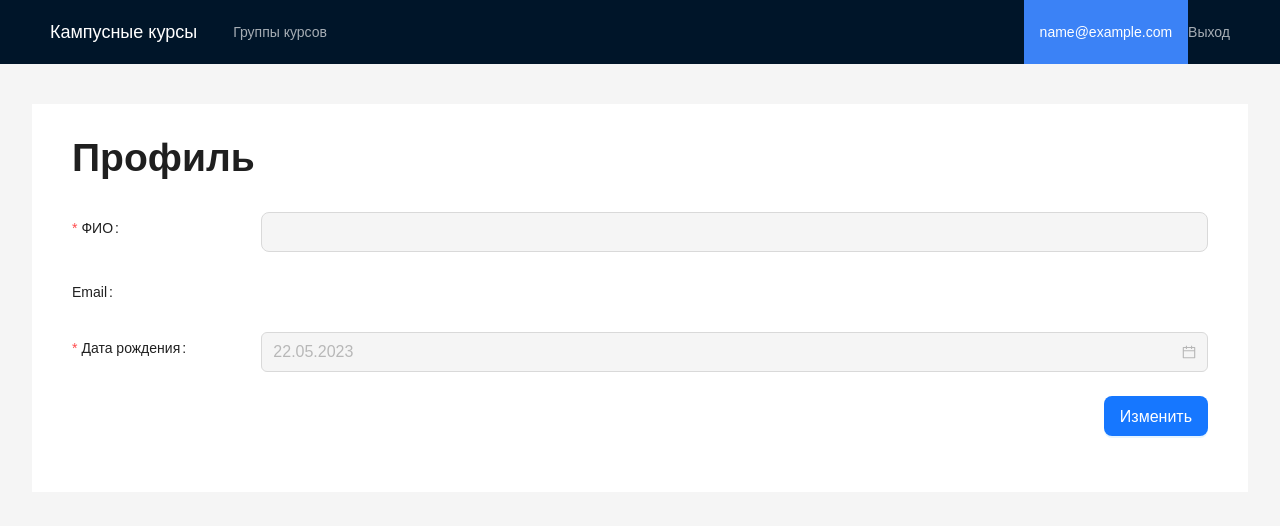
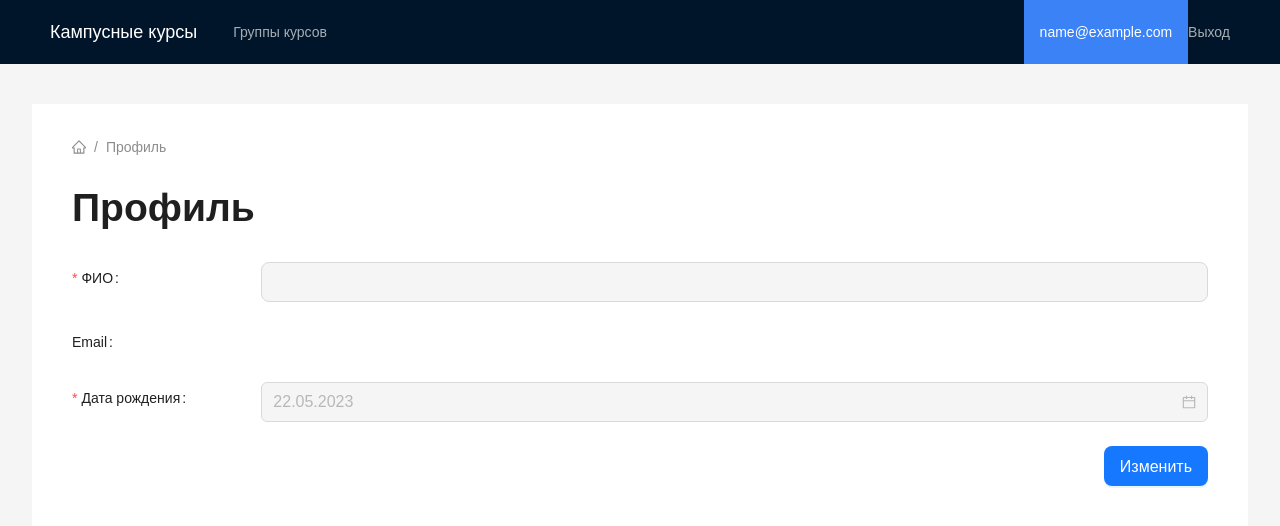
Before and after one commit to alyoneek/campus-courses, a React app: page /profile in a window 1280 px wide. Shown: the top 526 px of the page. Built offline with nearby package versions, Linux system fonts and the light colour scheme; no server answers; sample sign-in values are in the browser's storage; what rc-tween-one would draw is missing.

Commit message:
feat(routing): Add breadcrumbs

```diff
--- a/src/components/CourseCard/index.tsx
+++ b/src/components/CourseCard/index.tsx
@@ -21,11 +21,7 @@ const CourseCard: FC<CourseCardProps> = ({ courseInfo }) => {
       text={CourseStatuses[courseInfo.status]}
       color={courseStatusColors[courseInfo.status]}
     >
-      <Collapse
-        size="large"
-        //   bordered={false}
-        className="bg-white mt-2"
-      >
+      <Collapse size="large" className="bg-white mt-2">
         <Panel header={courseInfo.name} key="1" showArrow={false}>
           <p className="mb-1">
             {`Учебный год - ${courseInfo.startYear} - ${
--- /dev/null
+++ b/src/hooks/useBreadcrumbs.tsx
@@ -0,0 +1,39 @@
+import { HomeOutlined } from "@ant-design/icons";
+import { Link } from "react-router-dom";
+
+const breadcrumbNameMap: Record<string, string> = {
+  "/groups": "Группы",
+  "/courses/my": "Мои курсы",
+  "/courses": "Курсы",
+  "/courses/teaching": "Преподаваемые курсы",
+  "/profile": "Профиль",
+};
+
+const useBreadcrumbs = () => {
+  const pathSnippets = location.pathname.split("/").filter((i) => i);
+
+  const extraBreadcrumbItems = pathSnippets.map((_, index) => {
+    let url = `/${pathSnippets.slice(0, index + 1).join("/")}`;
+    url = url === "/courses" ? "/groups" : url;
+
+    return {
+      key: url,
+      title: <Link to={url}>{breadcrumbNameMap[url] ?? "Детали"}</Link>,
+    };
+  });
+
+  const breadcrumbItems = [
+    {
+      title: (
+        <Link to="/">
+          <HomeOutlined />
+        </Link>
+      ),
+      key: "home",
+    },
+  ].concat(extraBreadcrumbItems);
+
+  return { breadcrumbItems };
+};
+
+export default useBreadcrumbs;
--- a/src/layouts/content/DataContent.tsx
+++ b/src/layouts/content/DataContent.tsx
@@ -1,12 +1,17 @@
-import { Layout } from "antd";
+import { Breadcrumb, Layout } from "antd";
+
+import useBreadcrumbs from "@/hooks/useBreadcrumbs";
 import { ContentProps } from "./types";
 
 const { Content } = Layout;
 
 const DataContent = ({ title, children }: ContentProps) => {
+  const { breadcrumbItems } = useBreadcrumbs();
+
   return (
     <Content className="my-10 mx-8">
       <div className="max-w-screen-2xl mx-auto py-8 px-10 bg-white">
+        <Breadcrumb className="mb-7" items={breadcrumbItems} />
         <h1 className="mb-8 xl:text-4xl text-3xl">{title}</h1>
         {children}
       </div>
--- a/src/modules/groups/components/GroupsList/components/GroupCard.tsx
+++ b/src/modules/groups/components/GroupsList/components/GroupCard.tsx
@@ -20,7 +20,7 @@ const GroupCard: FC<GroupCardProps> = ({ groupInfo }) => {
         key={groupInfo.id}
         className="flex justify-between items-center gap-2"
       >
-        <div className="text-lg">{groupInfo.name}</div>
+        <div className="text-lg text-blue-600">{groupInfo.name}</div>
 
         <div className="flex gap-3">
           <Link
```
